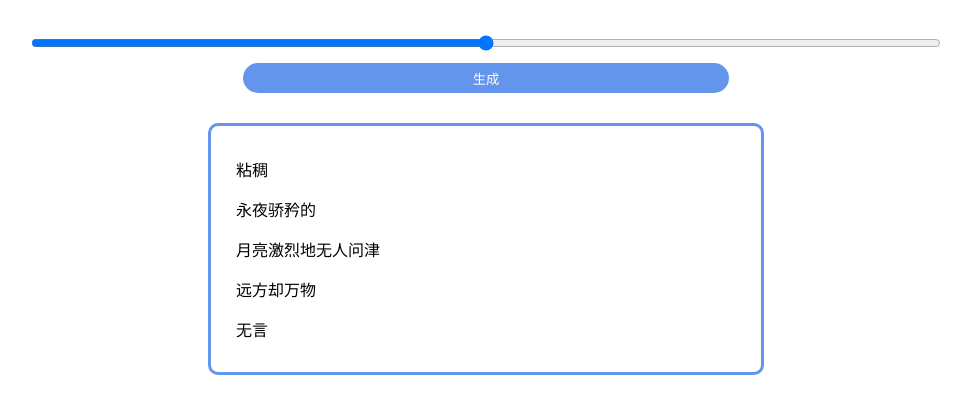
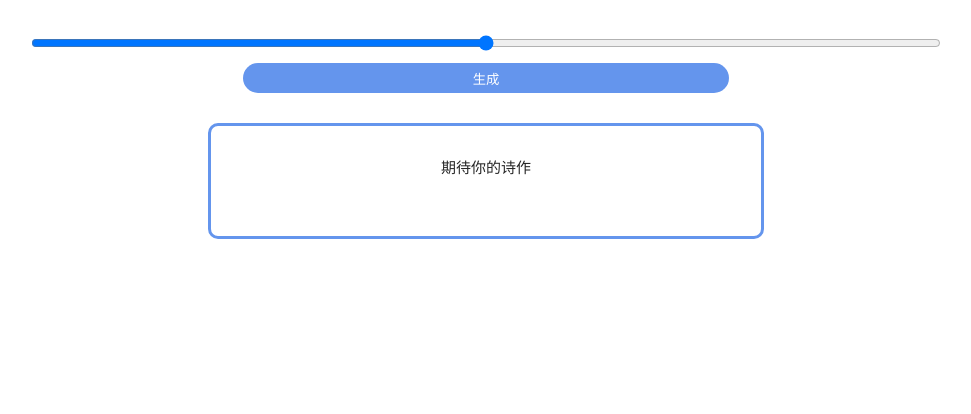
Before and after one commit to duanmq1994/poem-js, a Vue app: page / in a window 1280 px wide. Shown: the top 414 px of the page, without its empty margins (154-1125 px from the left). Built offline with nearby package versions, Linux system fonts and the light colour scheme; the HTML template or start-up script is replaced by a standard one.

Commit message:
update styles

```diff
--- a/src/components/Poem.vue
+++ b/src/components/Poem.vue
@@ -2,24 +2,28 @@
 import { onMounted, ref } from 'vue';
 import generate from '../js/generator';
 
-const poem = ref('')
+const poem = ref([])
 defineProps({
   msg: String,
 });
 
 onMounted(() => {
+  poem.value = ['期待你的诗作']
+})
+
+const handleGenerate = () => {
   poem.value = generate(5, false)
-})
+}
 </script>
 
 <template>
   <div class="container">
     <div class="control-container">
       <input class="slider" type="range">
-      <button class="main-button">生成</button>
+      <button class="main-button" @click="handleGenerate">生成</button>
     </div>
     <div class="poem-container">
-      <p v-for="line in poem">{{ line }}</p>
+      <p class="poem-text" v-for="line in poem">{{ line }}</p>
     </div>
   </div>
 </template>
@@ -58,5 +62,10 @@ onMounted(() => {
   max-width: 500px;
   height: max-content;
   min-height: 80px;
+  text-align: center;
+}
+.poem-text {
+  font-size: 15px;
+  color: #272727;
 }
 </style>
```
